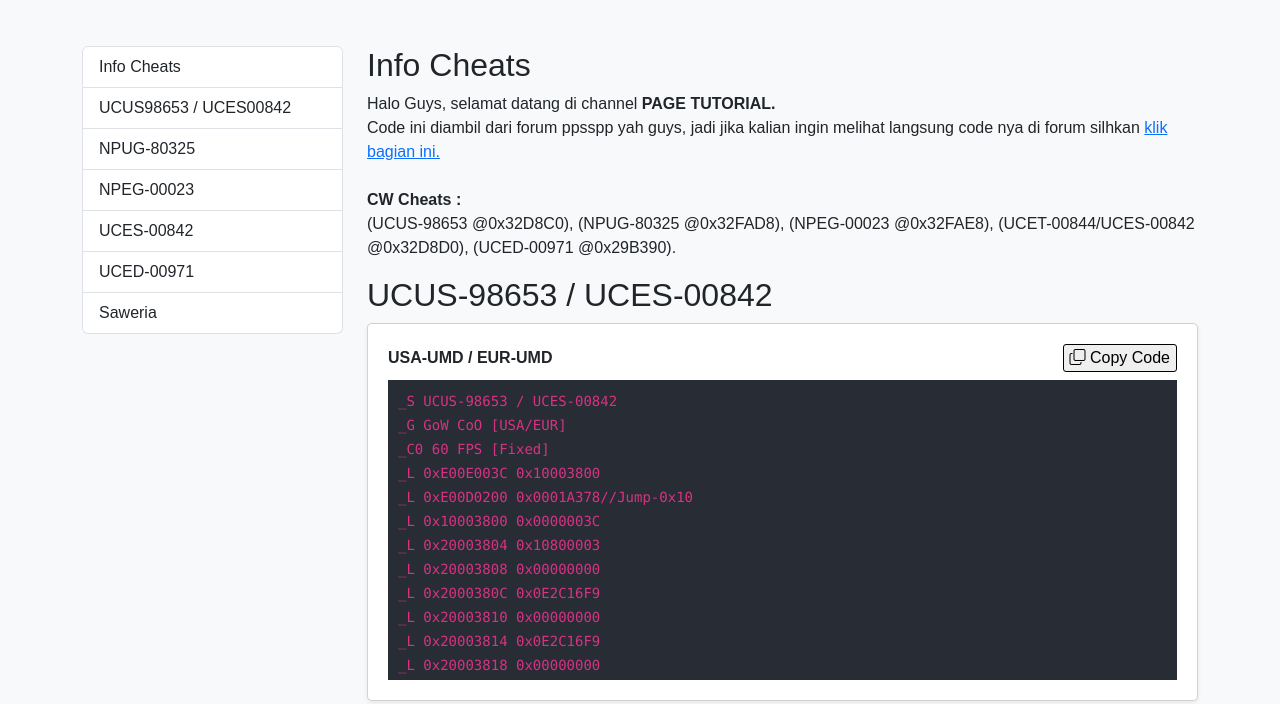
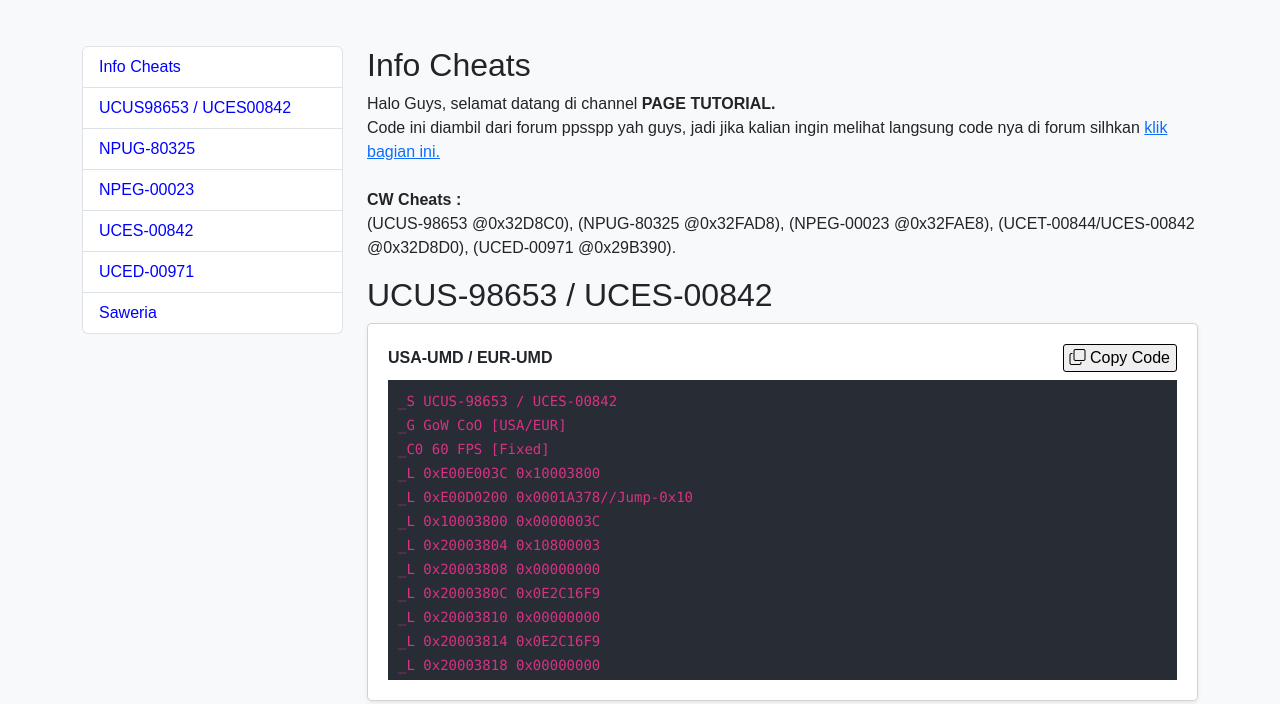
Before and after one commit to Adiadot05/page-tutorial-cheats-gow-chains-of-olympus, a plain HTML site: page index.html in a window 1280 px wide. Shown: the part 138-842 px from the top of the page. Drawn offline with nearby package versions, Linux system fonts and the light colour scheme.

Commit message:
merubah warna link pada navigasi

```diff
--- a/style.css
+++ b/style.css
@@ -40,6 +40,10 @@ body {
     word-wrap: break-word;
 }
 
+.list-group-item {
+    color: #0000FF;
+}
+
 .footer {
     background-color: #343a40;
     color: white;
```
